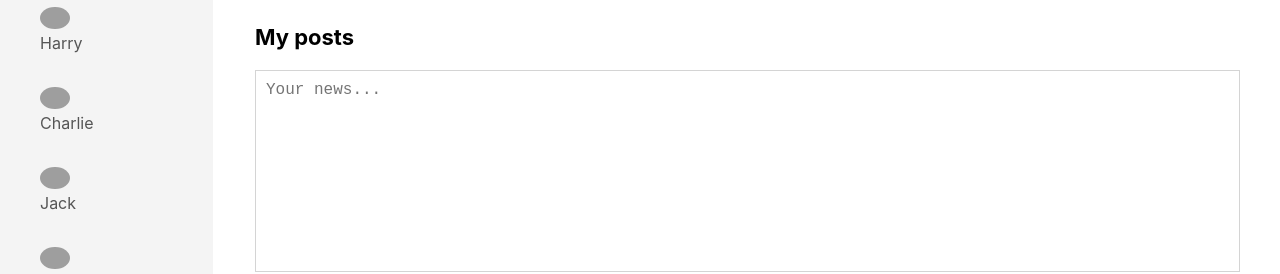
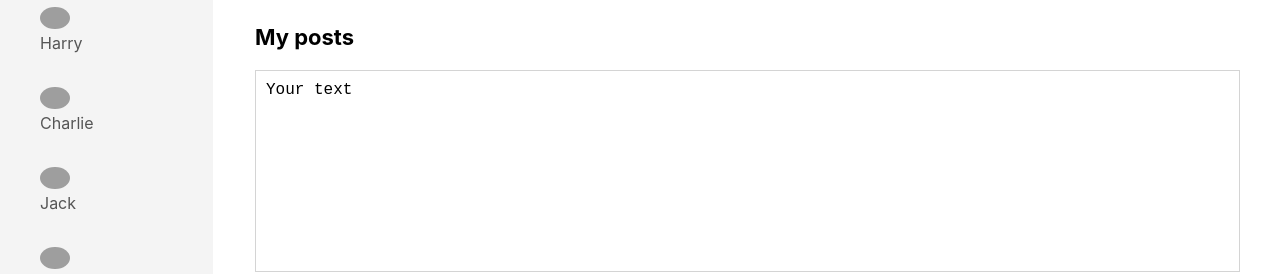
Before and after one commit to VadimRocket/social-network-react-app, a React (Create React App) app: page /profile in a window 1280 px wide. Shown: the part 521-795 px from the top of the page. Built offline with nearby package versions, Linux system fonts and the light colour scheme; grey boxes are pictures that could not be loaded.

Commit message:
'addNewPost_BeginingFlux'

```diff
--- a/src/App.js
+++ b/src/App.js
@@ -28,7 +28,14 @@ const App = (props) => {
                   />
                 }
               />
-              <Route path="/profile" render={ () => <Profile storage={  props.storage.profilePage }   addPost={ props.addPost } /> } />
+              <Route path="/profile"
+                  render={ () =>
+                    <Profile
+                      profilePage={  props.storage.profilePage }
+                      addPost={ props.addPost }
+                      updateNewPostText={ props.updateNewPostText }
+                    /> }
+              />
               <Route  path="/music"   render={ () => <Music /> } />
               <Route  path="/settings" render={ () => <Settings /> } />
           </div>
--- a/src/components/Profile/MyPosts/MyPosts.jsx
+++ b/src/components/Profile/MyPosts/MyPosts.jsx
@@ -3,16 +3,20 @@ import s from './MyPosts.module.css';
 import Post from './../Post/Post'
 
 const MyPosts = (props) => {
+    console.log(props);
 
-    let postElements  = props.profilePosts.map( post => <Post message={post.message} like_count={post.like_count} photo={post.photo} name={post.name} key={ post.id }/>);
+    let postElements  = props.profilePosts.map( post => <Post message={post.message} like_count={post.like_count} photo={post.photo} name={post.name} key={ post.id }/> );
 
     let newPostElement = React.createRef();  // create a reference
 
     // addPost - callback fu
     let addPost = () => {
-        let text = newPostElement.current.value;    // get data from textarea
-            props.addPost(text);                   // add data from the textarea to BLL using addPost method
-            newPostElement.current.value = '';
+        props.addPost();  // bll fu
+    }
+
+    let onPostChange = () => {
+        let text = newPostElement.current.value;
+         props.updateNewPostText(text);          // bll fu got a user text
 
     }
 
@@ -21,7 +25,7 @@ const MyPosts = (props) => {
             <h2>My posts</h2>
 
                 <fieldset>
-                    <textarea ref= { newPostElement } rows="10" cols="45"  wrap="off" name="text" placeholder="Your news..."></textarea>
+                    <textarea onChange={ onPostChange } ref={ newPostElement }  value={ props.newPostText }   rows="10" cols="45"  wrap="off" name="text" />
                         <button  onClick={ addPost } type="submit">add Post</button>
                 </fieldset>
 
--- a/src/components/Profile/Profile.js
+++ b/src/components/Profile/Profile.js
@@ -8,8 +8,12 @@ const Profile = (props) => {
     return (
 
         <div className={s.profileWrap}>
-            <ProfileData  profileInfo={ props.storage.profileInfo } />
-            <MyPosts profilePosts={ props.storage.profilePosts } addPost={ props.addPost } />
+            <ProfileData  profileInfo={ props.profilePage.profileInfo } />
+            <MyPosts profilePosts={ props.profilePage.profilePosts }
+                addPost={ props.addPost }
+                newPostText={props.profilePage.newPostText}
+                updateNewPostText={ props.updateNewPostText }
+            />
         </div>
 
     );
--- a/src/render.js
+++ b/src/render.js
@@ -4,14 +4,13 @@ import './index.css';
 import App from './App';
 import * as serviceWorker from './serviceWorker';
 import {addPost} from './storage/storage';  // import addPost Fu
-
-// addPost('Add a new Post in the Profile page');
+import {updateNewPostText} from './storage/storage';  // import updateNewPostText Fu
 
 export let reRenderAllTree = (storage) => {
 
     ReactDOM.render(
 
-         <App storage={storage} addPost={addPost} />, document.getElementById('root')
+         <App storage={storage} addPost={addPost}  updateNewPostText={updateNewPostText}/>, document.getElementById('root')
 
     );
 }
--- a/src/storage/storage.js
+++ b/src/storage/storage.js
@@ -9,6 +9,9 @@ let storage = {
             { id: 2, message: 'It is my first post', like_count: 223, name:'Jack', photo: 'http://avotarov.net/picture/avatar-100/kartinki/905.jpg' },
             { id: 3, message: 'This is my third post', like_count: 131, name:'Harry', photo: 'http://avotarov.net/picture/avatar-100/kartinki/902.jpg' },
         ],
+
+        newPostText: 'Your text',
+
         profileInfo: [
             { firstName: 'Alex',
               lastName: 'Smith',
@@ -57,14 +60,25 @@ let storage = {
 
 };
 
-export let addPost = (postMessage) => {
+window.storage = storage; // check data
+
+export let addPost = () => {
     let newPost  = {
         id: 5,
-        message: postMessage,
+        message: storage.profilePage.newPostText, // get data from newPostText
         like_count: 0,
     };
     storage.profilePage.profilePosts.push(newPost);
+    storage.profilePage.newPostText = ''; // clear textarea after  Click on the btn - Add Post
     reRenderAllTree(storage);
 }
 
+export let updateNewPostText = (newText) => {
+
+    storage.profilePage.newPostText = newText;
+    reRenderAllTree(storage);
+}
+
+
+
 export default storage;
```
